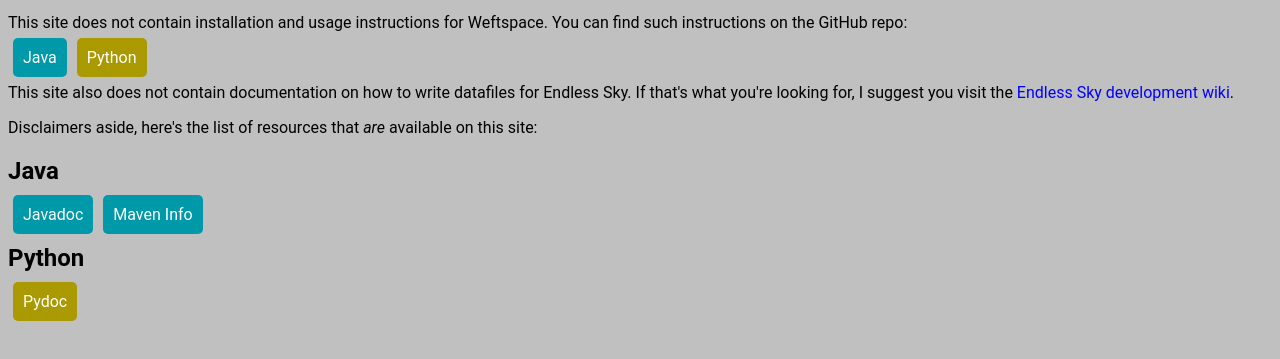
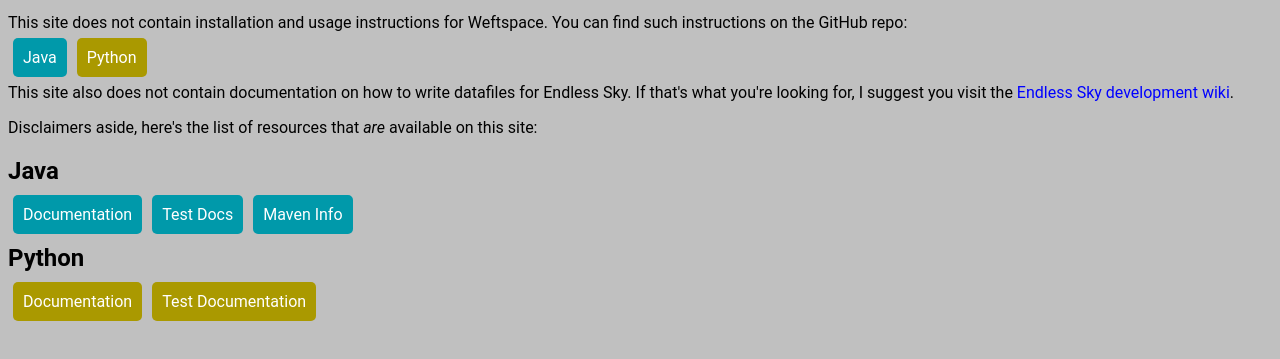
Before and after one commit to mOctave/weftspace, a plain HTML site: page site/index.html in a window 1280 px wide. Shown: the part 103-462 px from the top of the page. Drawn offline with Linux system fonts and the light colour scheme.

Commit message:
Fixes to documentation and workflows

```diff
--- a/site/index.html
+++ b/site/index.html
@@ -20,8 +20,8 @@
 		<p>This site also does not contain documentation on how to write datafiles for Endless Sky. If that's what you're looking for, I suggest you visit the <a href="https://github.com/endless-sky/endless-sky/wiki">Endless Sky development wiki</a>.
 		<p>Disclaimers aside, here's the list of resources that <em>are</em> available on this site:</p>
 		<h2>Java</h2>
-		<div><a class="linkbutton javabutton" href="./javadoc/index.html">Javadoc</a><a class="linkbutton javabutton" href="./maven/index.html">Maven Info</a></div>
+		<div><a class="linkbutton javabutton" href="./java/apidocs/index.html">Documentation</a><a class="linkbutton javabutton" href="./java/testapidocs/index.html">Test Docs</a><a class="linkbutton javabutton" href="./java/index.html">Maven Info</a></div>
 		<h2>Python</h2>
-		<div><a class="linkbutton pythonbutton" href="./pydoc/index.html">Pydoc</a></div>
+		<div><a class="linkbutton pythonbutton" href="./python/main/index.html">Documentation</a><a class="linkbutton pythonbutton" href="./python/tests/index.html">Test Documentation</a></div>
 	</body>
 </html>
```
Also changed, not shown: 4 other files.
